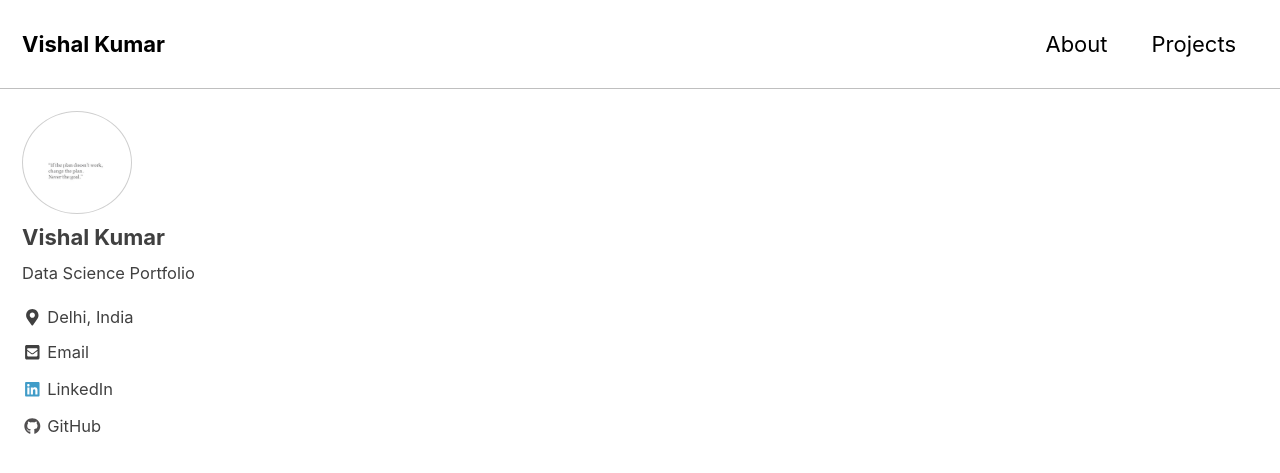
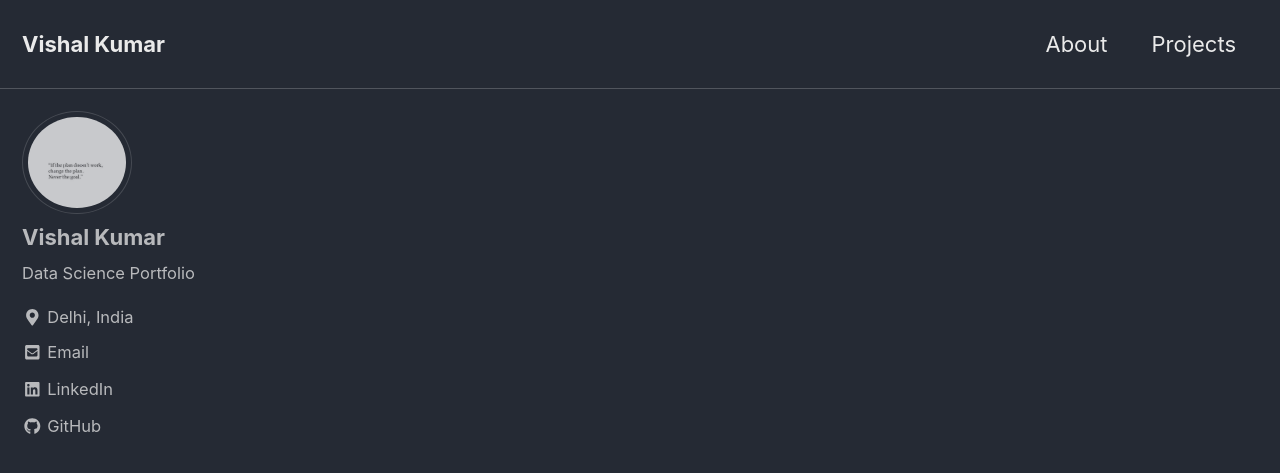
Before and after one commit to vishalmnemonic/vishalmnemonic.github.io, a Jekyll site: the page built from index.html, in a window 1280 px wide and 900 px high. Shown: the top 473 px of the window. Built offline with Jekyll 4.4.1, drawn with Linux system fonts in a browser that asks for light colours; nearby versions of some CDN libraries; the list of posts is cut into pages by our own code.

Commit message:
dark theme

```diff
--- a/_config.yml
+++ b/_config.yml
@@ -12,7 +12,7 @@
 
 # theme                  : "minimal-mistakes-jekyll"
 # remote_theme           : "mmistakes/minimal-mistakes"
-minimal_mistakes_skin    : "contrast" # "default", "air", no"aqua", "contrast", "dark", "dirt", "neon", "mint", "plum", "sunrise"
+minimal_mistakes_skin    : "dark" # "default", "air", no"aqua", "contrast", "dark", "dirt", "neon", "mint", "plum", "sunrise"
 
 # Site Settings
 locale                   : "en-US"
```
